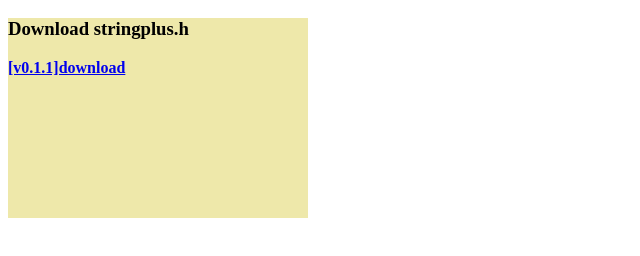
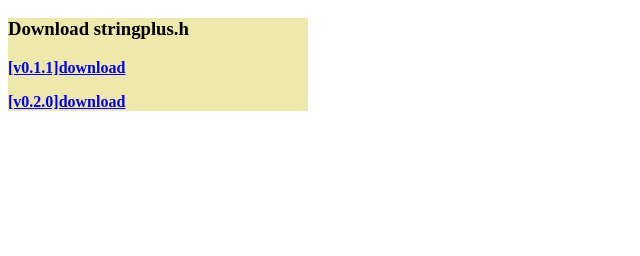
Before and after one commit to Xiao-slm-program/Program, a plain HTML site: page index.html in a window 1280 px wide. Shown: the part 48-304 px from the top of the page, without its empty margins (0-640 px from the left). Drawn offline with Linux system fonts and the light colour scheme.

Commit message:
Update index.html

```diff
--- a/index.html
+++ b/index.html
@@ -11,7 +11,7 @@
   <style>
     .box{
       width: 300px;
-      height: 200px;
+      height: auto;
       background: palegoldenrod;
     }
   </style>
@@ -22,5 +22,6 @@
   <div class="box">
     <h3>Download stringplus.h</h3>
     <b><p><a href="https://xiao-slm-program.github.io/Program/StorageResources/stringplus%20v0.1.1.h"  download="stringplus v0.1.1.h">[v0.1.1]download</a></p></b>
+    <b><p><a href="https://xiao-slm-program.github.io/Program/StorageResources/stringplus%20v0.2.0.h"  download="stringplus v0.2.0.h">[v0.2.0]download</a></p></b>
   </div>
 </body>
```
